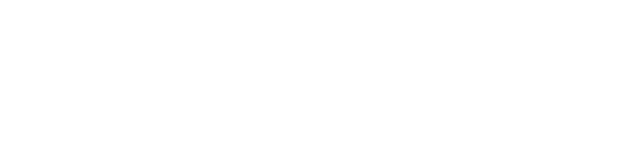
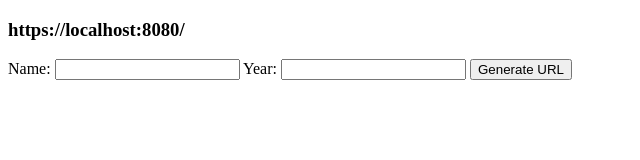
Before and after one commit to acciojob/sharable-urls-forbidden451, a website: page main.html in a window 1280 px wide. Shown: the whole page, without its empty margins (0-640 px from the left). Drawn offline with Linux system fonts and the light colour scheme.

Commit message:
created a submission

```diff
--- a/main.html
+++ b/main.html
@@ -3,6 +3,19 @@
   <body>
     <script type="text/javascript" src="./script.js">
 </script>
+	  <form id="urlForm">
+		  <h3 id="url">https://localhost:8080/</h3>
+        <label for="name">Name:</label>
+        <input type="text" id="name" name="name" required>
+
+        <label for="year">Year:</label>
+        <input type="number" id="year" name="year" required>
+
+        <button type="button" id="button" onclick="generateURL()">Generate URL</button>
+    </form>
+
+
+
   </body>
 
 </html>
--- a/script.js
+++ b/script.js
@@ -1 +1,10 @@
 // your code here
+function generateURL() {
+            // Get input values
+            var name = document.getElementById("name").value;
+            var year = document.getElementById("year").value;
+
+            // Update the URL
+            var urlString = "https://localhost:8080/?name=" + encodeURIComponent(name) + "&year=" + encodeURIComponent(year);
+            document.getElementById("url").textContent = urlString;
+        }
```
